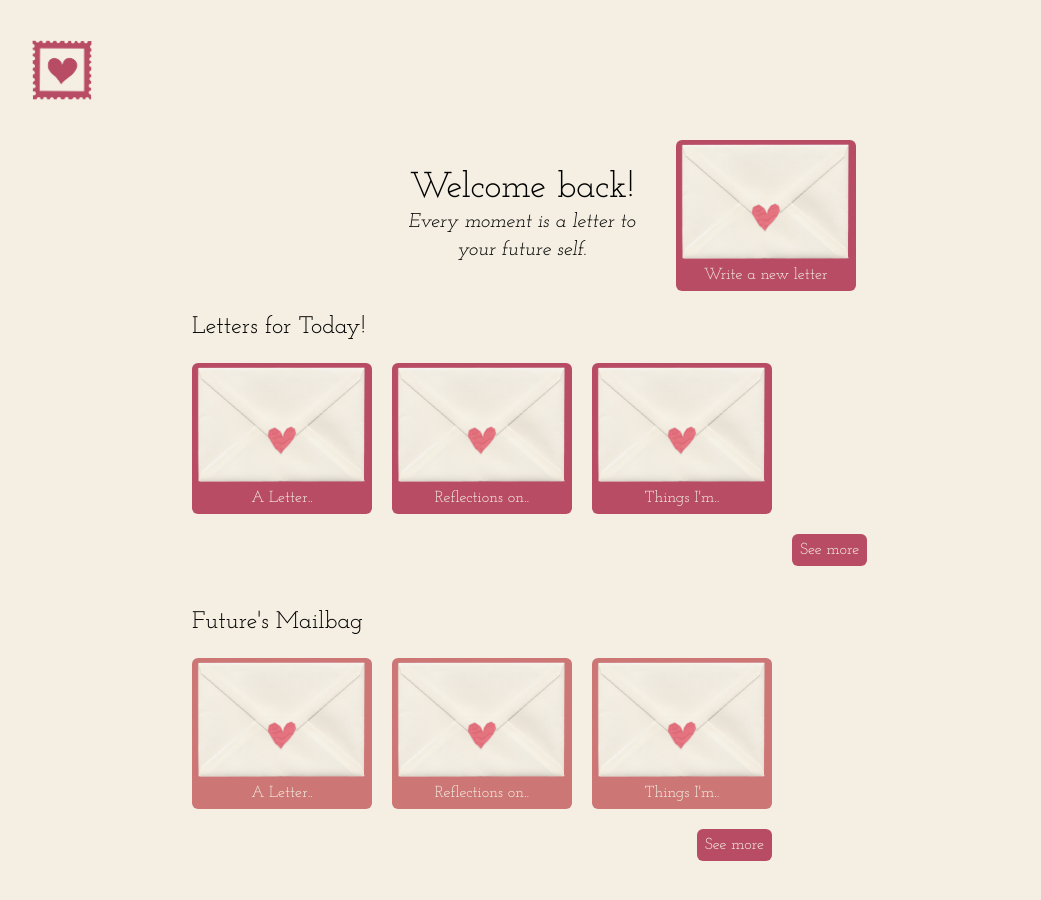
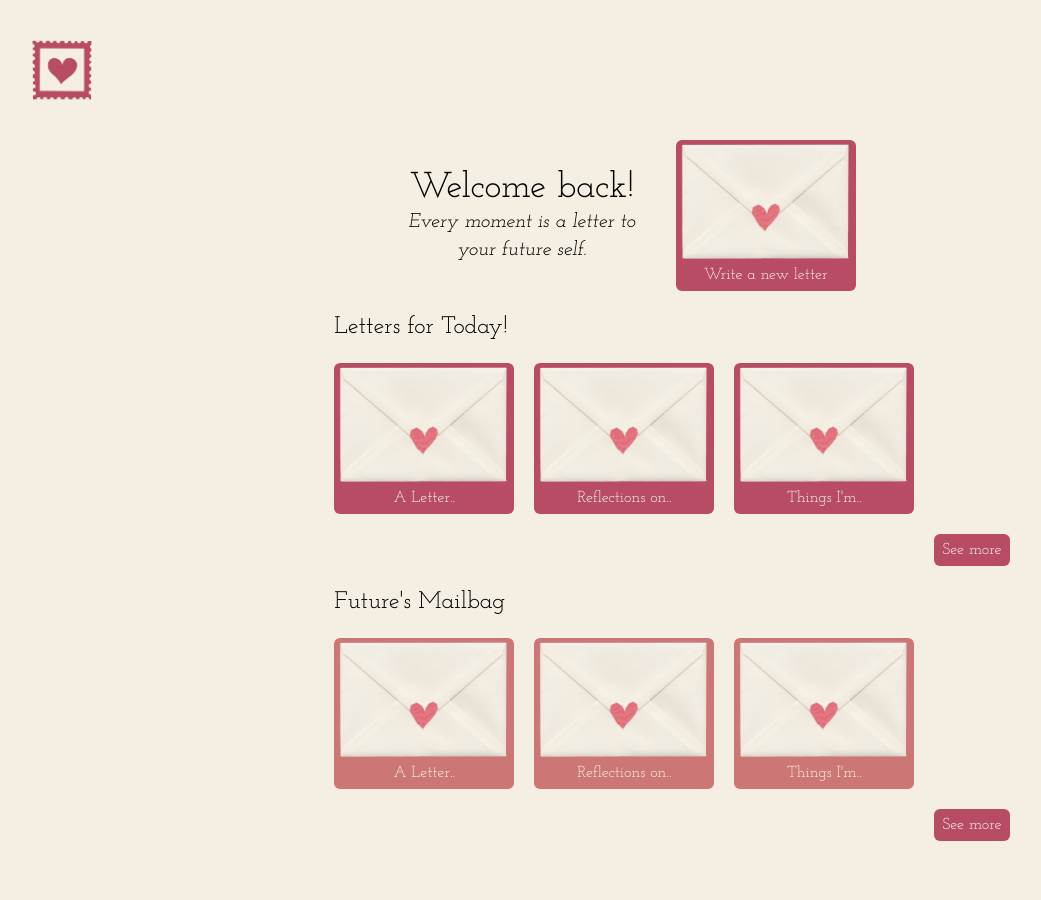
Before and after one commit to maryannintech/sincerely-me, a React (Vite) app: page / in a window 1280 px wide. Shown: the top 900 px of the page, without its empty margins (8-1049 px from the left). Built offline with nearby package versions, Linux system fonts and the light colour scheme; some icons are missing.

Commit message:
feat: update Dashboard layout to improve structure and alignment of letter sections

```diff
--- a/src/pages/Dashboard.jsx
+++ b/src/pages/Dashboard.jsx
@@ -23,7 +23,7 @@ export function Dashboard() {
           <i className="bx  bxs-info-circle cursor-pointer"></i>
         </div>
       </div>
-      <div className="flex flex-col justify-center gap-5">
+      <div className="flex flex-col justify-center gap-5 items-center">
         <div className="flex items-center justify-center flex-wrap gap-3 sm:gap-10">
           <div className="text-center">
             <p className="text-3xl sm:text-4xl">Welcome back!</p>
@@ -42,6 +42,7 @@ export function Dashboard() {
             </p>
           </div>
         </div>
+        <div>
           <div className="sm:ml-20 flex flex-col items-center sm:items-baseline justify-baseline gap-5">
             <p className="sm:text-2xl text-xl text-left">Letters for Today!</p>
             <div className="flex flex-wrap gap-5 items-center justify-center sm:justify-start w-fit">
@@ -54,7 +55,7 @@ export function Dashboard() {
                 </button>
               </div>
             </div>
-
+          </div>
           <div className="sm:ml-20 flex flex-col items-center sm:items-baseline justify-baseline gap-5">
             <p className="sm:text-2xl text-xl text-left">Future's Mailbag</p>
             <div className="flex flex-wrap gap-5 items-center justify-center sm:justify-start w-fit">
@@ -63,15 +64,14 @@ export function Dashboard() {
                   <LetterCard key={index} label={letter} letterLocked={true} />
                 );
               })}
-            </div>
               <div className="flex justify-center sm:justify-end sm:items-center w-full">
-              <button className="cursor-pointer bg-[var(--primary-color)] text-[var(--cream-color)] py-1 px-2 rounded-md mb-10">
+                <button className="cursor-pointer bg-[var(--primary-color)] text-[var(--cream-color)] py-1 px-2 rounded-md mb-20 sm:mb-10">
                   See more
                 </button>
               </div>
             </div>
           </div>
-        <div></div>
+        </div>
       </div>
     </div>
   );
```
Lines whose indentation alone changed are shown as unchanged.
